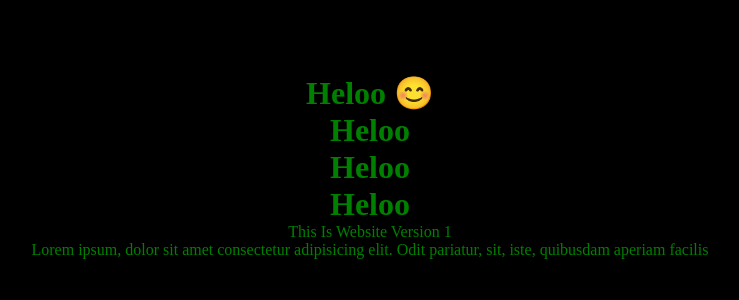
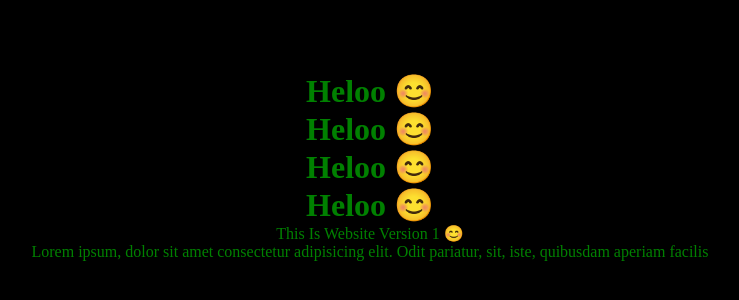
Before and after one commit to MuhammadUmer126/demoRepo, a plain HTML site: page index.html in a window 1280 px wide. Shown: the part 234-534 px from the top of the page, without its empty margins (270-1009 px from the left). Drawn offline with Linux system fonts and the light colour scheme.

Commit message:
Improved Headings

```diff
--- a/index.html
+++ b/index.html
@@ -13,10 +13,10 @@
     <div>
         <div class="myClass">
             <h1>Heloo 😊</h1>
-            <h1>Heloo</h1>
-            <h1>Heloo</h1>
-            <h1>Heloo</h1>
-            <p>This Is Website Version 1</p>
+            <h1>Heloo 😊</h1>
+            <h1>Heloo 😊</h1>
+            <h1>Heloo 😊</h1>
+            <p>This Is Website Version 1 😊</p>
             <p>Lorem ipsum, dolor sit amet consectetur adipisicing elit. Odit pariatur, sit, iste, quibusdam aperiam
                 facilis
             </p>
```
